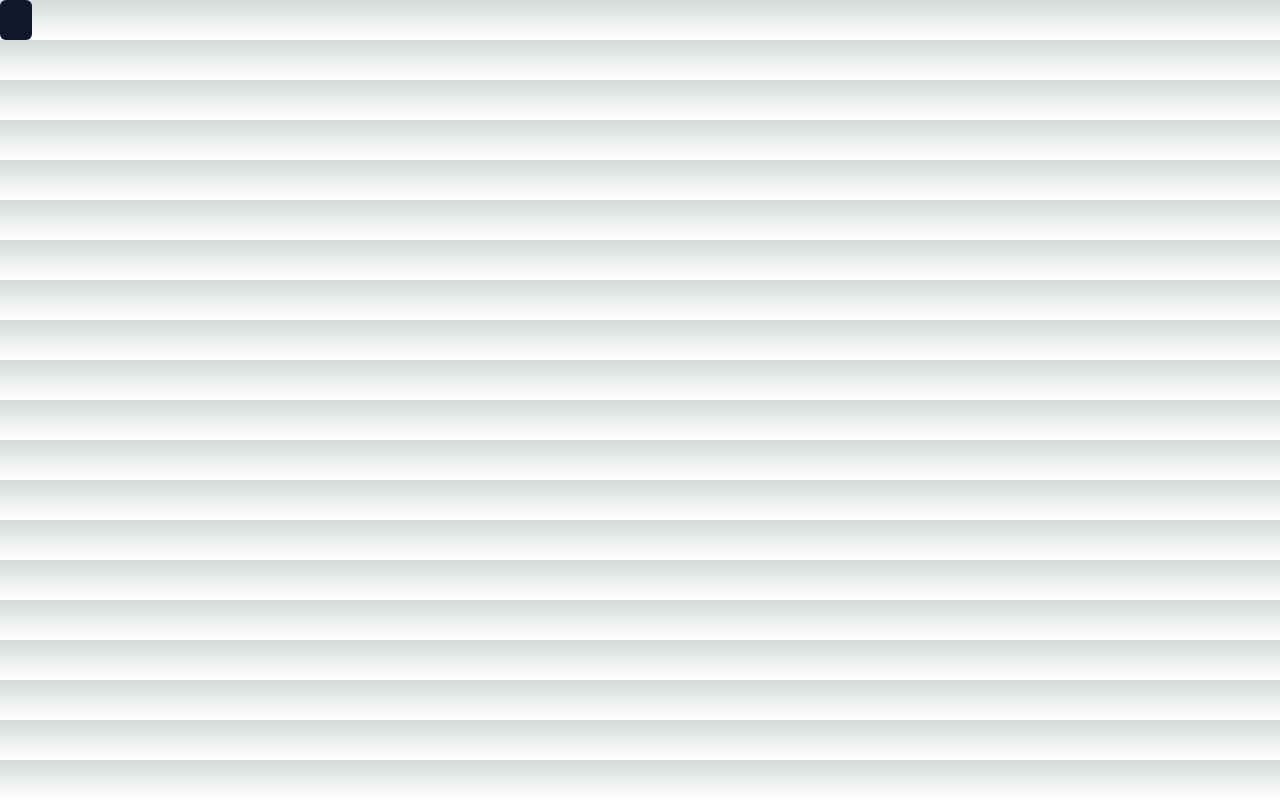
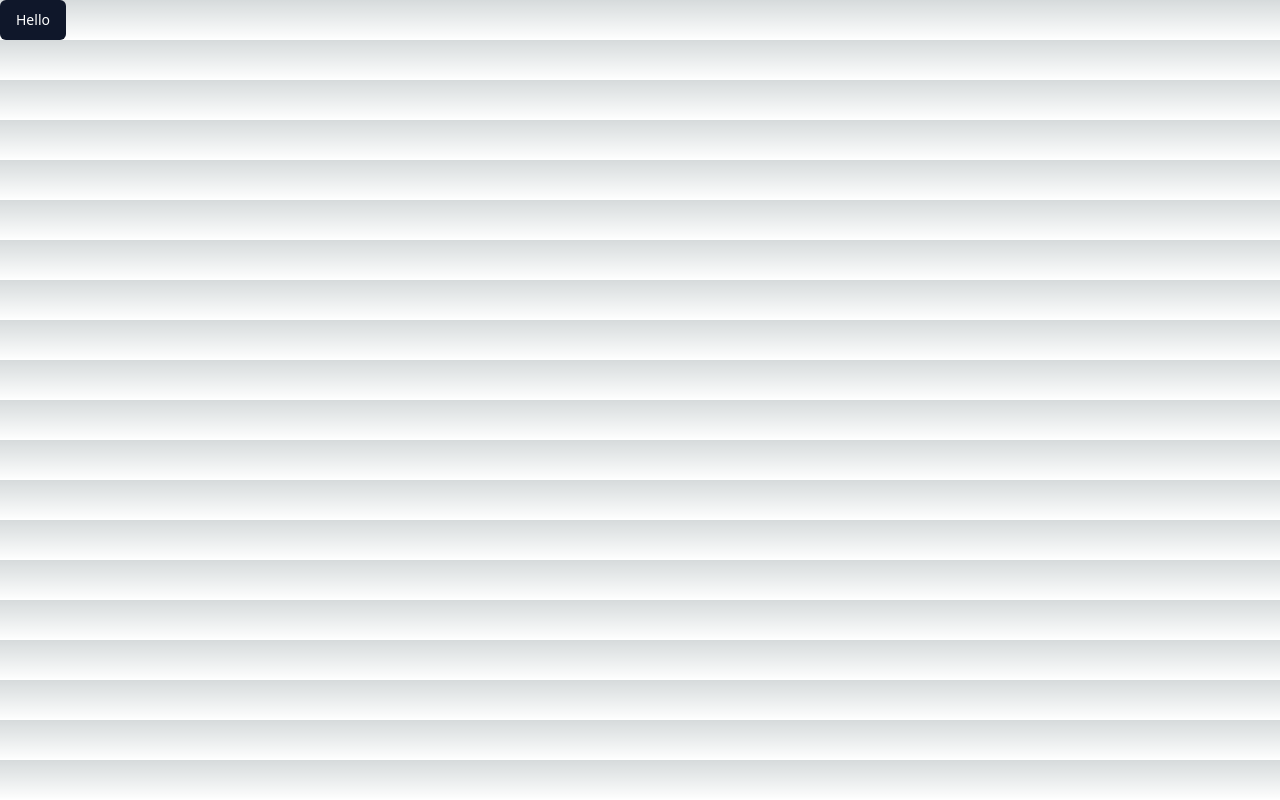
Before and after one commit to GEORGE-GICHURU/realtime-chat, a Next.js app: page /dashboard in a window 1280 px wide. Built offline with nearby package versions, Linux system fonts and the light colour scheme.

Commit message:
redis database

```diff
--- a/src/app/dashboard/page.tsx
+++ b/src/app/dashboard/page.tsx
@@ -6,7 +6,7 @@ interface pageProps {
 }
 
 const page: FC<pageProps> = ({}) => {
-    return <Button/>
+    return <Button>Hello</Button>
 }
 
 export default page
```
Also changed, not shown: 1 other file (tests, documents, lock files or other folders).
